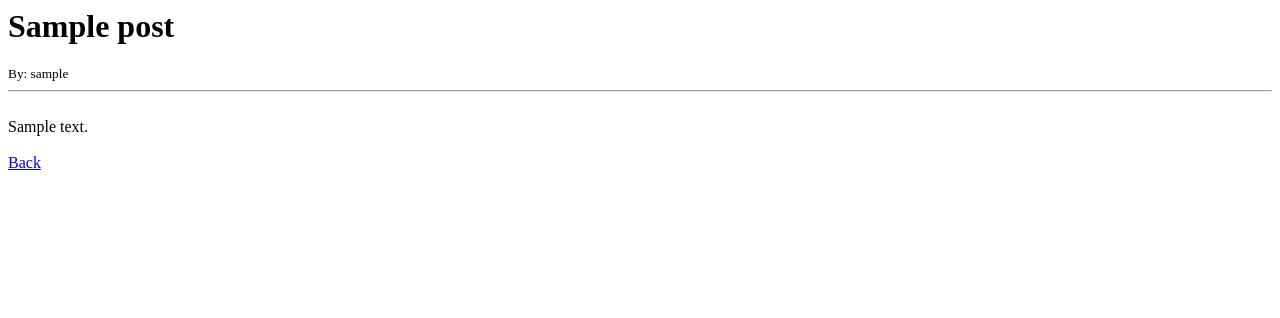
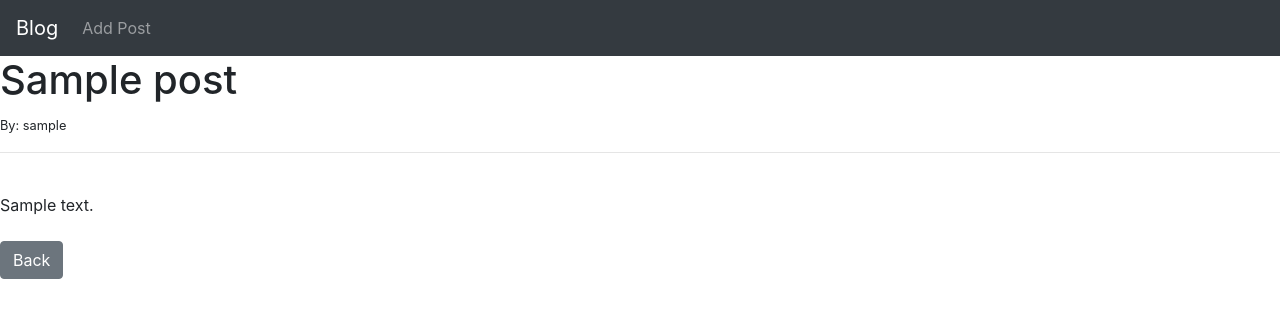
Before and after one commit to ahmed-gaber-elgamal/django-simple-blog, a Django app: page /article/1 in a window 1280 px wide. Shown: the top 318 px of the page. Run offline with Django 3.2, Linux system fonts and the light colour scheme; tables that the repository leaves empty hold one stand-in row (values such as "Sample post").

Commit message:
add create blog post

```diff
--- a/simple_blog/models.py
+++ b/simple_blog/models.py
@@ -1,6 +1,6 @@
 from django.db import models
 from django.contrib.auth.models import User
-
+from django.urls import reverse
 
 class Post(models.Model):
     title = models.CharField(max_length=255)
@@ -9,3 +9,6 @@ class Post(models.Model):
 
     def __str__(self):
         return self.title + ' | ' + str(self.author)
+
+    def get_absolute_url(self):
+        return reverse('article-detail', args=(str(self.id)))
--- a/simple_blog/templates/article_details.html
+++ b/simple_blog/templates/article_details.html
@@ -1,7 +1,15 @@
+{% extends 'base.html' %}
+{% block title %}
+    {{post.title}}
+{% endblock %}
+{% block content %}
+
     <h1>{{ post.title }}</h1>
     <small>By: {{ post.author }}</small><br/>
     <hr>
     <br/>
     {{ post.body }}
     <br/><br/>
-<a href="{% url 'home' %}">Back</a>
+    <a href="{% url 'home' %}" class="btn btn-secondary">Back</a>
+
+{% endblock %}
--- /dev/null
+++ b/simple_blog/templates/base.html
@@ -0,0 +1,47 @@
+<!doctype html>
+<html lang="en">
+  <head>
+    <!-- Required meta tags -->
+    <meta charset="utf-8">
+    <meta name="viewport" content="width=device-width, initial-scale=1, shrink-to-fit=no">
+
+    <!-- Bootstrap CSS -->
+    <link rel="stylesheet" href="https://cdn.jsdelivr.net/npm/bootstrap@4.5.3/dist/css/bootstrap.min.css" integrity="sha384-TX8t27EcRE3e/ihU7zmQxVncDAy5uIKz4rEkgIXeMed4M0jlfIDPvg6uqKI2xXr2" crossorigin="anonymous">
+
+    <title>
+        {% block title %}
+            Hello to my blog
+        {% endblock %}
+    </title>
+  </head>
+  <body>
+    <nav class="navbar navbar-expand-lg navbar-dark bg-dark">
+      <a class="navbar-brand" href="{% url 'home' %}">Blog</a>
+      <button class="navbar-toggler" type="button" data-toggle="collapse" data-target="#navbarSupportedContent" aria-controls="navbarSupportedContent" aria-expanded="false" aria-label="Toggle navigation">
+        <span class="navbar-toggler-icon"></span>
+       </button>
+
+      <div class="collapse navbar-collapse" id="navbarSupportedContent">
+        <ul class="navbar-nav mr-auto">
+          <li class="nav-item">
+            <a class="nav-link" href="{% url 'add-post' %}">Add Post</a>
+          </li>
+        </ul>
+      </div>
+    </nav>
+    {% block content %}
+    {% endblock %}
+
+    <!-- Optional JavaScript; choose one of the two! -->
+
+    <!-- Option 1: jQuery and Bootstrap Bundle (includes Popper) -->
+<!--    <script src="https://code.jquery.com/jquery-3.5.1.slim.min.js" integrity="sha384-DfXdz2htPH0lsSSs5nCTpuj/zy4C+OGpamoFVy38MVBnE+IbbVYUew+OrCXaRkfj" crossorigin="anonymous"></script>-->
+<!--    <script src="https://cdn.jsdelivr.net/npm/bootstrap@4.5.3/dist/js/bootstrap.bundle.min.js" integrity="sha384-ho+j7jyWK8fNQe+A12Hb8AhRq26LrZ/JpcUGGOn+Y7RsweNrtN/tE3MoK7ZeZDyx" crossorigin="anonymous"></script>-->
+
+<!--     Option 2: jQuery, Popper.js, and Bootstrap JS-->
+    <script src="https://code.jquery.com/jquery-3.5.1.slim.min.js" integrity="sha384-DfXdz2htPH0lsSSs5nCTpuj/zy4C+OGpamoFVy38MVBnE+IbbVYUew+OrCXaRkfj" crossorigin="anonymous"></script>
+    <script src="https://cdn.jsdelivr.net/npm/popper.js@1.16.1/dist/umd/popper.min.js" integrity="sha384-9/reFTGAW83EW2RDu2S0VKaIzap3H66lZH81PoYlFhbGU+6BZp6G7niu735Sk7lN" crossorigin="anonymous"></script>
+    <script src="https://cdn.jsdelivr.net/npm/bootstrap@4.5.3/dist/js/bootstrap.min.js" integrity="sha384-w1Q4orYjBQndcko6MimVbzY0tgp4pWB4lZ7lr30WKz0vr/aWKhXdBNmNb5D92v7s" crossorigin="anonymous"></script>
+
+  </body>
+</html>
--- a/simple_blog/templates/home.html
+++ b/simple_blog/templates/home.html
@@ -1,6 +1,11 @@
+{% extends 'base.html' %}
+{% block content %}
+
     <h1>Home</h1>
     <ul>
         {% for post in object_list%}
             <li><a href="{% url 'article-detail' post.pk %}">{{ post.title }}</a>- {{ post.author }}<br/>{{ post.body }}</li>
         {% endfor %}
     </ul>
+
+{% endblock %}
--- a/simple_blog/urls.py
+++ b/simple_blog/urls.py
@@ -4,4 +4,5 @@ from . import views
 urlpatterns = [
     path('', views.HomeView.as_view(), name='home'),
     path('article/<int:pk>', views.ArticleDetailView.as_view(), name='article-detail'),
+    path('add_post/', views.AddPostView.as_view(), name='add-post'),
 ]
--- a/simple_blog/views.py
+++ b/simple_blog/views.py
@@ -1,5 +1,5 @@
 from django.shortcuts import render
-from django.views.generic import ListView, DetailView
+from django.views.generic import ListView, DetailView, CreateView
 from .models import *
 
 
@@ -11,3 +11,8 @@ class HomeView(ListView):
 class ArticleDetailView(DetailView):
     model = Post
     template_name = 'article_details.html'
+
+class AddPostView(CreateView):
+    model = Post
+    template_name = 'add_post.html'
+    fields = '__all__'
```
Also changed, not shown: simple_blog/templates/add_post.html (added, +13 -0 lines). Lines whose indentation alone changed are shown as unchanged.
